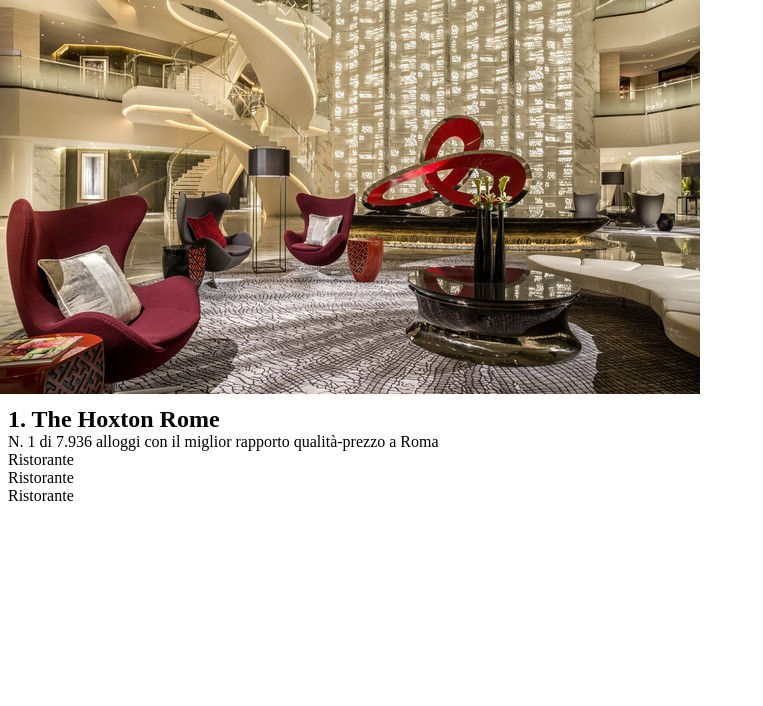
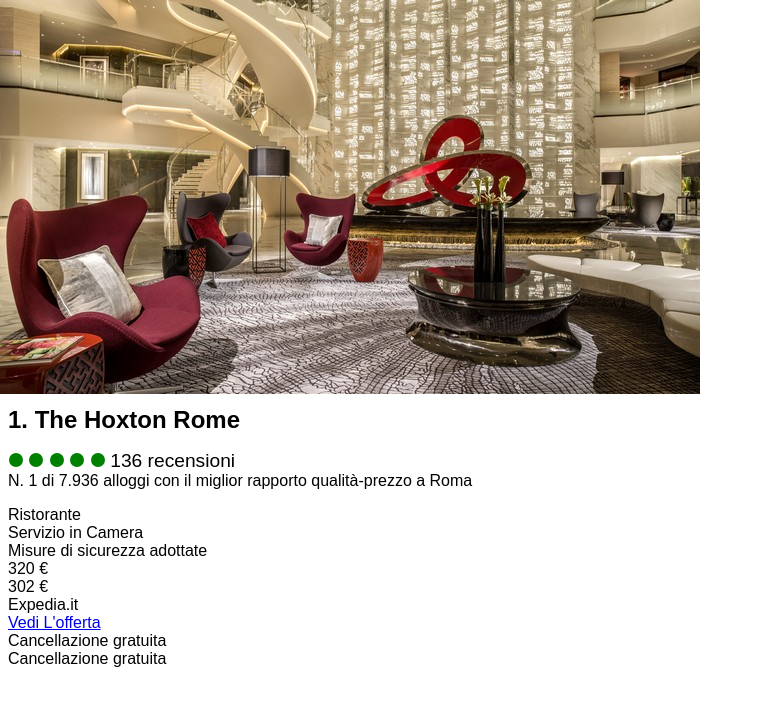
Before and after one commit to franciowel/htmlcss-microlayout, a plain HTML site: page index.html in a window 1280 px wide. Shown: the whole page, without its empty margins (0-763 px from the left). Drawn offline with Linux system fonts and the light colour scheme.

Commit message:
compilo parte html con tutti i contenuti

```diff
--- a/css/style.css
+++ b/css/style.css
@@ -3,6 +3,10 @@
     margin: 0;
     padding: 0;
     box-sizing: border-box;
+}
+
+body{
+    font-family: Arial, Helvetica, sans-serif;
 }
 
 /* COMMONS */
@@ -18,11 +22,39 @@ ul{
     padding: 0.5rem;
 }
 
+/* SCORE */
+.review-score{
+    display: inline-block;
+    padding: 1rem 0;
+}
+
+.green-score-circle{
+    width: 14px;
+    height: 14px;
+    border-radius: 50%;
+    background-color: green;
+    margin: 0 1px;
+    display: inline-block;
+}
+
+.review-number{
+    font-size: 1.2rem;
+    text-decoration: dashed;
+    display: inline-block;
+}
+
+.review-score span{
+    display: inline-block;
+}
 
 
-    /* BREAKPOINTS
+
+
+
+
+/* BREAKPOINTS
     sm - 570
     md - 768
     lg - 992
     xl - 1200
-    */
+*/
--- a/index.html
+++ b/index.html
@@ -6,6 +6,7 @@
     <meta name="viewport" content="width=device-width, initial-scale=1.0">
     <title>Microlayout Card</title>
 
+    <link rel="stylesheet" href="https://cdnjs.cloudflare.com/ajax/libs/font-awesome/6.1.1/css/all.min.css" integrity="sha512-KfkfwYDsLkIlwQp6LFnl8zNdLGxu9YAA1QvwINks4PhcElQSvqcyVLLD9aMhXd13uQjoXtEKNosOWaZqXgel0g==" crossorigin="anonymous" referrerpolicy="no-referrer" />
     <link rel="stylesheet" href="css/style.css">
 </head>
 
@@ -20,18 +21,33 @@
 
         <div class="card-contain">
 
+            <!-- TITOLO DELL'IMMOBILE -->
             <h2>1. The Hoxton Rome</h2>
 
         <div class="info-card">
 
             <div class="review-card">
 
-                <div class="review-score"></div>
+                <!-- VOTO RECENSIONI -->
+                <div class="review-score">
 
-                <div>
-                    N. 1 di 7.936 alloggi con il miglior rapporto qualità-prezzo a Roma
+                    <div class="green-score-circle"></div>
+                    <div class="green-score-circle"></div>
+                    <div class="green-score-circle"></div>
+                    <div class="green-score-circle"></div>
+                    <div class="green-score-circle"></div>
+
+                    <div class="review-number">
+                        136 recensioni
+                    </div>
+
+                    <div>
+                        N. 1 di 7.936 alloggi con il miglior rapporto qualità-prezzo a Roma
+                    </div>
+
                 </div>
 
+                <!-- PUNTI A FAVORE BASATI SU RECENSIONI - UL -->
                 <div class="review-benefits">
 
                     <ul>
@@ -41,11 +57,11 @@
                         </li>
 
                         <li>
-                            Ristorante
+                            Servizio in Camera
                         </li>
 
                         <li>
-                            Ristorante
+                            Misure di sicurezza adottate
                         </li>
                     </ul>
 
@@ -53,7 +69,43 @@
 
             </div>
 
-            <div class="price-card"></div>
+            <!-- PREZZO CAMERA E RELATIVE OFFERTE -->
+            <div class="price-card">
+
+                <div class="price-show">
+
+                    <div class="previous-pice">
+                        320 &euro;
+                    </div>
+
+                    <div class="actual-price">
+                        302 &euro;
+                    </div>
+
+                    <div class="provider-trip">
+                        Expedia.it
+                    </div>
+
+                    <a href="#">Vedi L'offerta</a>
+
+                    <!-- PUNTI A FAVORE BASATI SU PREZZO -->
+                    <div class="price-benefits">
+
+                        <ul>
+
+                            <li>
+                                Cancellazione gratuita
+                            </li>
+
+                            <li>
+                                Cancellazione gratuita
+                            </li>
+
+                        </ul>
+
+                    </div>
+                </div>
+            </div>
 
         </div>
 
```
